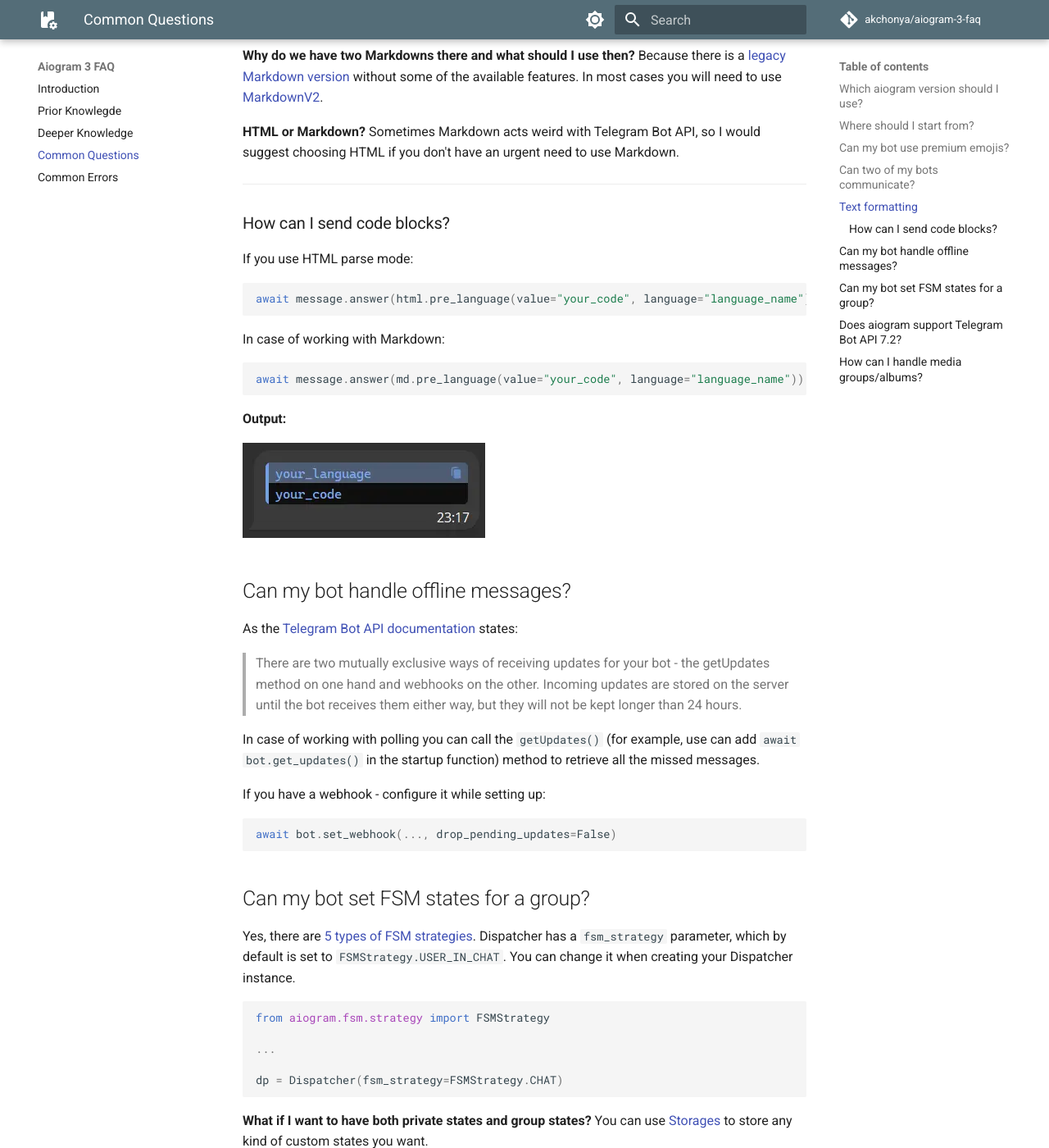
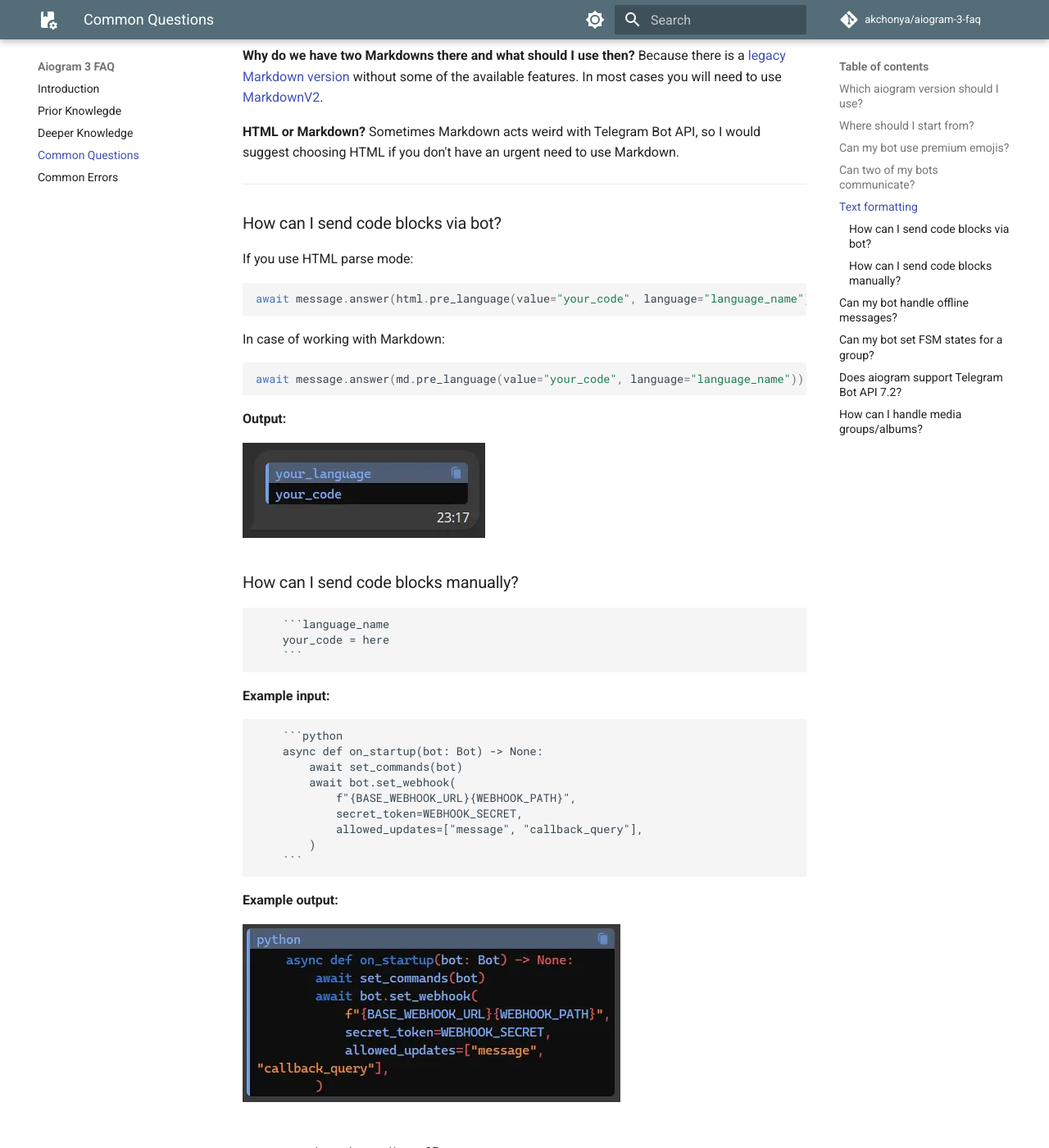
Before and after one commit to akchonya/aiogram-3-faq, an MkDocs documentation site: the page built from docs/common_questions.md, in a window 1280 px wide and 1400 px high, scrolled down 1357 px. Shown: the whole window at 82% size. Built offline with MkDocs 1.6.1 and Material for MkDocs 9.7.7, drawn with Linux system fonts in a browser that asks for light colours; comment, search, counter and statistics services are not loaded.

Commit message:
add code blocks manually

````diff
--- a/docs/common_questions.md
+++ b/docs/common_questions.md
@@ -48,7 +48,7 @@
 
 ---
 
-### How can I send code blocks?
+### How can I send code blocks via bot?
 
 If you use HTML parse mode:
 
@@ -65,6 +65,32 @@
 **Output:**
 
 ![codeblock_output](images/codeblock.webp)
+
+### How can I send code blocks manually?
+
+```txt
+    ```language_name
+    your_code = here
+    ```
+```
+
+**Example input:**
+
+```txt
+    ```python
+    async def on_startup(bot: Bot) -> None:
+        await set_commands(bot)
+        await bot.set_webhook(
+            f"{BASE_WEBHOOK_URL}{WEBHOOK_PATH}",
+            secret_token=WEBHOOK_SECRET,
+            allowed_updates=["message", "callback_query"],
+        )
+    ```
+```
+
+**Example output:**
+
+![codeblock_output](images/codeblock_manual.webp)
 
 ## Can my bot handle offline messages?
 
````
Also changed, not shown: docs/images/codeblock_manual.webp (added).
